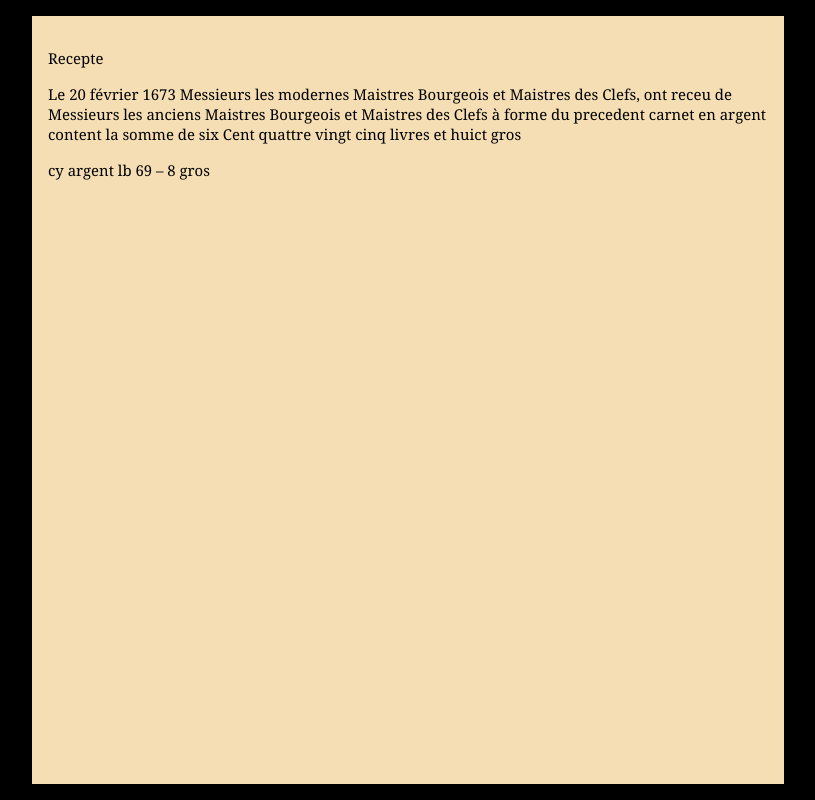
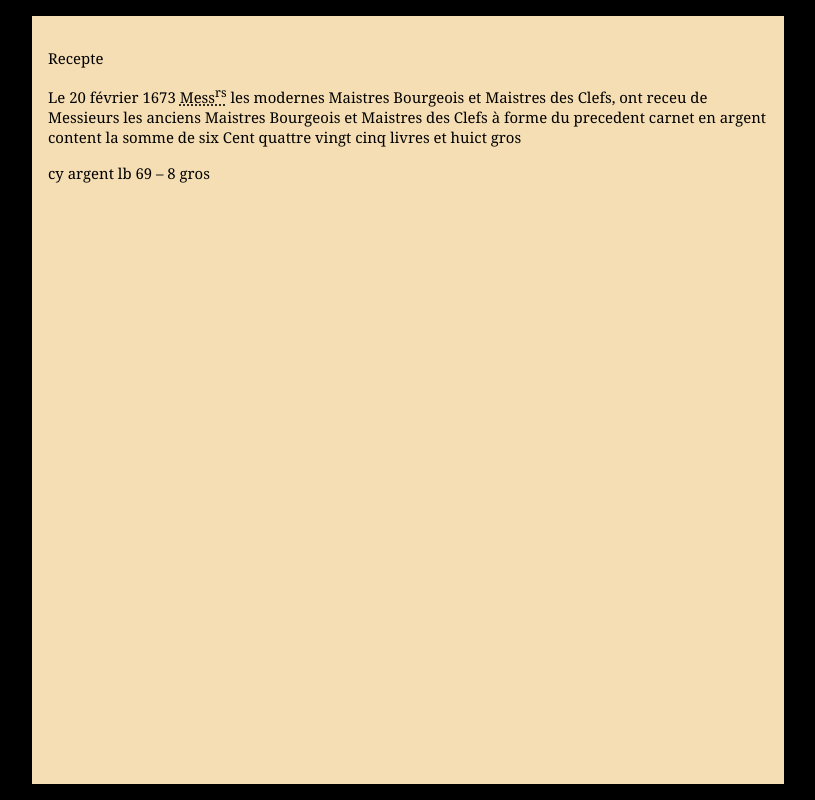
Before and after one commit to felileg/exercices_edition, a plain HTML site: page docs/files/quittance_1.html in a window 1280 px wide. Shown: the whole page, without its empty margins (232-1047 px from the left). Drawn offline with Linux system fonts and the light colour scheme.

Commit message:
quittance1

```diff
--- a/docs/files/quittance_1.html
+++ b/docs/files/quittance_1.html
@@ -10,7 +10,7 @@
     <body>
         <p>Recepte</p>
 
-        <p>Le 20 février 1673 <span>Mess<span>ieu</span>rs</span> les modernes Maistres Bourgeois et Ma<span>ist</span>res des Clefs, ont receu de Mess<span>ieu</span>rs les anciens Ma<span>ist</span>res Bourgeois et Ma<span>ist</span>res des Clefs à forme du precedent carnet en argent content la so<span>m</span>me de six Cent quattre vingt cinq livres et huict gros</p>
+        <p>Le 20 février 1673 <abbr title="Messieurs">Mess<sup>rs</sup></abbr> les modernes Maistres Bourgeois et <span class="abbr">Ma<span class="developp">ist</span>res</span> des Clefs, ont receu de <span class="abbr">Mess<span class="developp">ieu</span>rs</span> les anciens Ma<span>ist</span>res Bourgeois et Ma<span>ist</span>res des Clefs à forme du precedent carnet en argent content la so<span>m</span>me de six Cent quattre vingt cinq livres et huict gros</p>
 
         <p>cy argent <span>lb</span> 69 – 8 <span>gros</span></p>
     </body>
```
